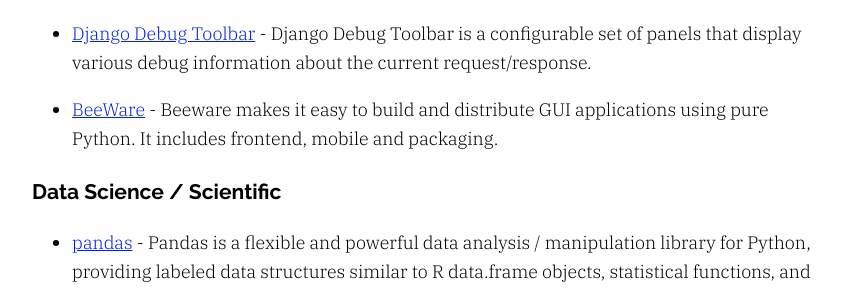
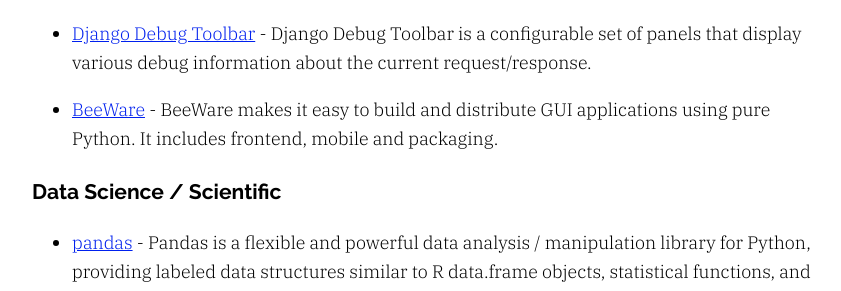
Before and after one commit to gma/2025.pyconuk.org, a Jekyll site: the page built from src/sprints.md, in a window 1280 px wide and 900 px high, scrolled down 1815 px. Shown: the part 162-453 px from the top of the window, without its empty margins (208-1049 px from the left). Built offline with Jekyll 4.4.1, drawn with Linux system fonts in a browser that asks for light colours.

Commit message:
A typo fix

```diff
--- a/src/sprints.md
+++ b/src/sprints.md
@@ -65,7 +65,7 @@ Yes :)
 
 - [Django Debug Toolbar](https://github.com/django-commons/django-debug-toolbar/issues) - Django Debug Toolbar is a configurable set of panels that display various debug information about the current request/response.
 
-- [BeeWare](https://github.com/beeware/beeware.github.io/issues) - Beeware makes it easy to build and distribute GUI applications using pure Python. It includes frontend, mobile and packaging.
+- [BeeWare](https://github.com/beeware/beeware.github.io/issues) - BeeWare makes it easy to build and distribute GUI applications using pure Python. It includes frontend, mobile and packaging.
 
 ### Data Science / Scientific
 
```
